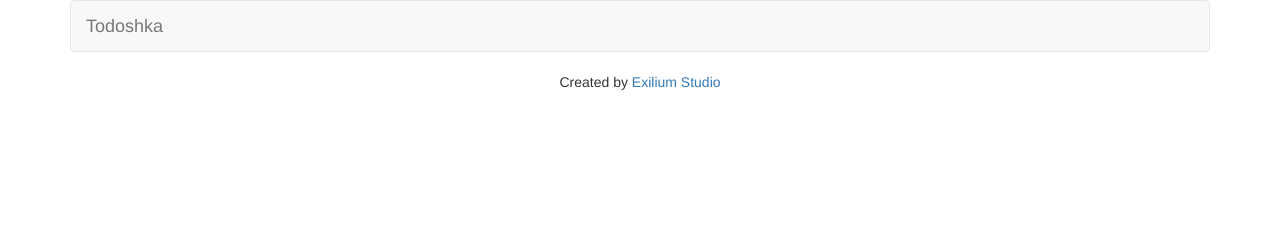
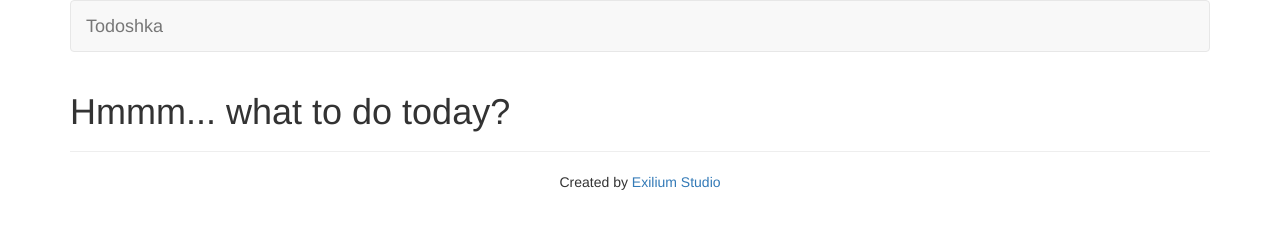
Before and after one commit to Kerthara/todoshka, a plain HTML site: page index.html in a window 1280 px wide. Drawn offline with nearby package versions, Linux system fonts and the light colour scheme.

Commit message:
added header

```diff
--- a/index.html
+++ b/index.html
@@ -23,6 +23,9 @@
       <!-- HEADER END -->
 
       <!-- CONTENT START -->
+      <div class="page-header">
+        <h1>Hmmm... what to do today?</h1>
+      </div>
 
       <!-- CONTENT END -->
 
```
